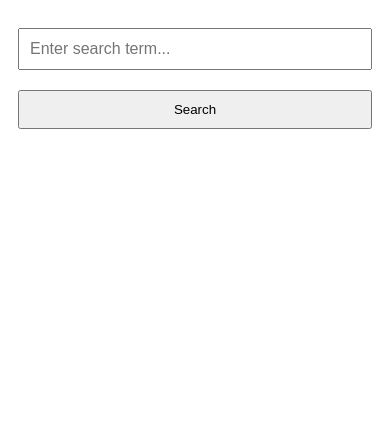
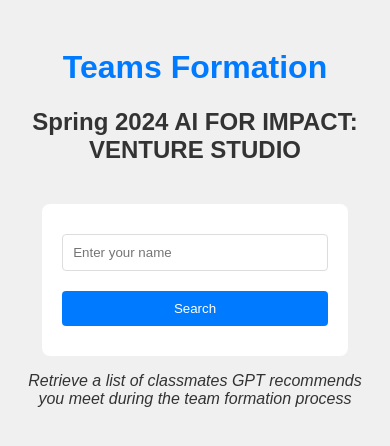
Before and after one commit to fahimfaruque/aispring24, a Flask app: page / in a window 390 px wide. Shown: the top 446 px of the page. Run offline with Flask 2, Linux system fonts and the light colour scheme.

Commit message:
search mobile again

```diff
--- a/templates/search2.html
+++ b/templates/search2.html
@@ -1,37 +1,71 @@
 <!DOCTYPE html>
-<html lang="en">
+<html>
 <head>
-    <meta charset="UTF-8">
+    <title>Search Page</title>
     <meta name="viewport" content="width=device-width, initial-scale=1">
-    <title>Search</title>
     <style>
         body {
             font-family: Arial, sans-serif;
+            background-color: #f0f0f0;
+            color: #333;
+            text-align: center;
+            padding: 50px;
+        }
+        h1 {
+            color: #007bff;
+        }
+        form {
+            background-color: #ffffff;
             padding: 20px;
+            border-radius: 8px;
+            display: inline-block;
+            margin-top: 20px;
+            box-shadow: 0 4px 6px rgba(0, 0, 0, 0.1);
         }
-        .form-control, .form-button {
-            width: 100%;
+        input[type="text"], button {
             padding: 10px;
-            margin: 10px 0;
-            box-sizing: border-box; /* Ensures padding doesn't affect overall width */
+            margin-right: 10px;
+            border: 1px solid #ddd;
+            border-radius: 4px;
+            width: 250px; /* Adjusted for responsiveness */
+            box-sizing: border-box; /* Ensures padding does not affect overall width */
         }
-        .form-button {
+        input[type="text"] {
+            width: calc(100% - 22px); /* Adjusts width accounting for padding and margin */
+        }
+        button {
+            background-color: #007bff;
+            color: white;
+            border: none;
+            border-radius: 4px;
             cursor: pointer;
+            width: auto; /* Allows the button to resize based on content */
         }
-        @media (max-width: 600px) {
+        button:hover {
+            background-color: #0056b3;
+        }
+
+        @media (max-width: 768px) {
             body {
-                padding: 10px;
+                padding: 20px;
             }
-            .form-control {
-                font-size: 16px; /* Larger font size for easier readability on small screens */
+            form {
+                box-shadow: none;
+            }
+            input[type="text"], button {
+                margin: 10px 0; /* Stack input and button vertically on smaller screens */
+                width: 100%; /* Full width for smaller devices */
             }
         }
     </style>
 </head>
 <body>
-    <form action="/search" method="POST">
-        <input type="text" name="name" class="form-control" placeholder="Enter search term...">
-        <button type="submit" class="form-button">Search</button>
+    <h1>Teams Formation</h1>
+    <h2>Spring 2024 AI FOR IMPACT: VENTURE STUDIO</h2>
+    <form action="/search" method="post">
+        <input type="text" name="name" placeholder="Enter your name">
+        <button type="submit">Search</button>
     </form>
+    <p><i>Retrieve a list of classmates GPT recommends you meet during the team formation process</i></p>
 </body>
 </html>
```
